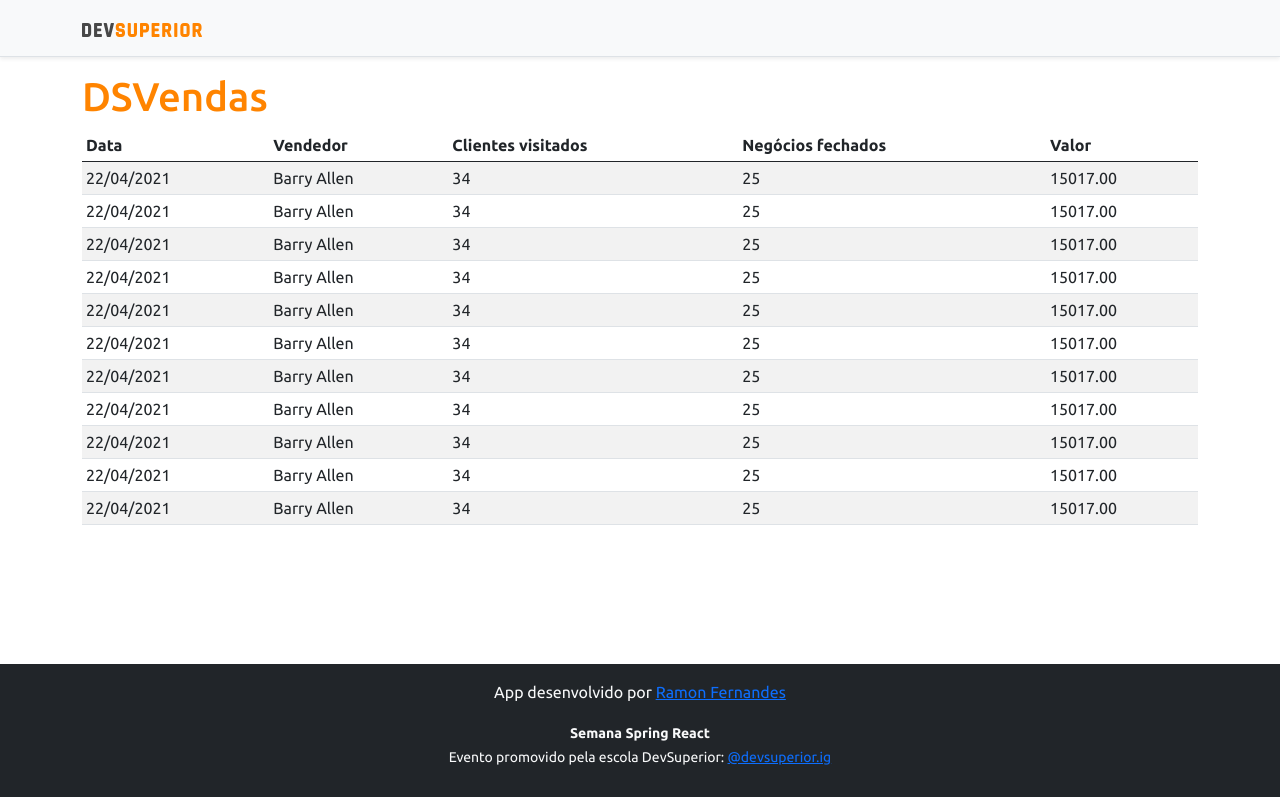
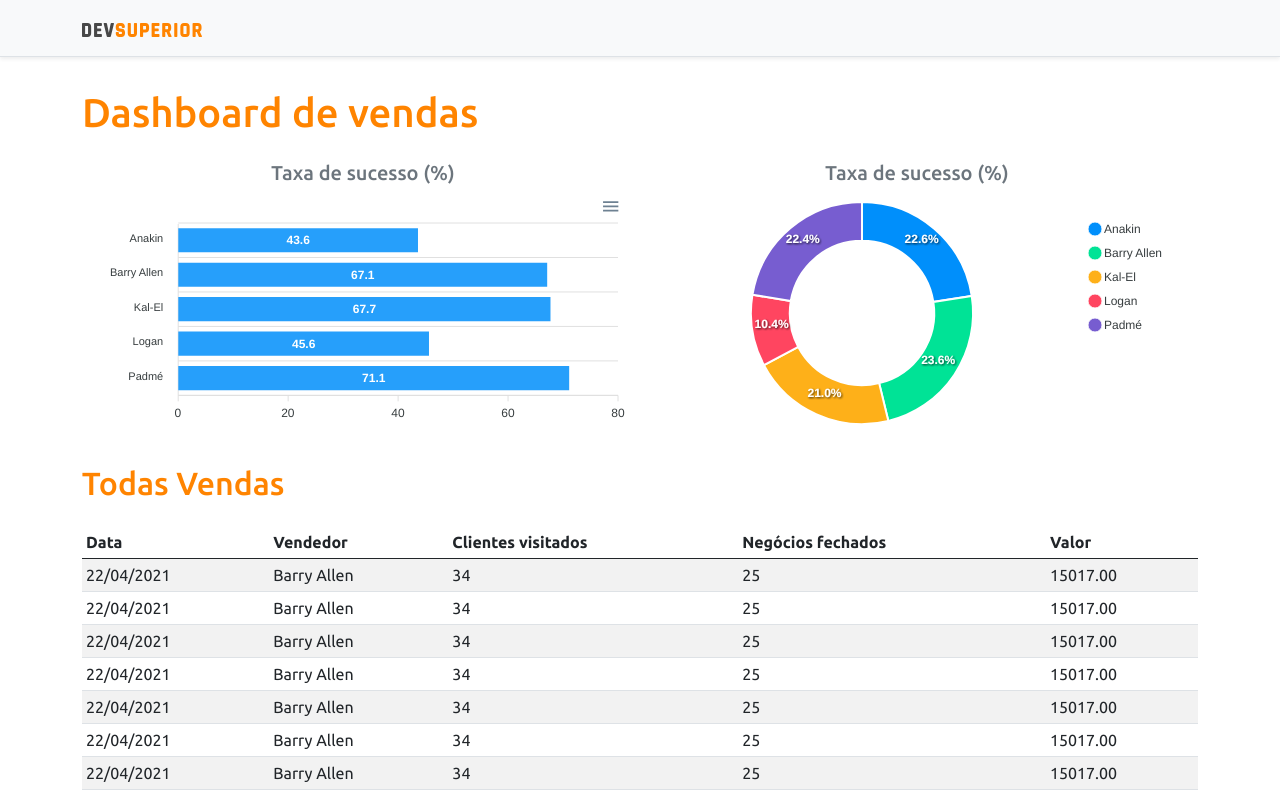
Before and after one commit to ramonfbarbosa/SDS3-Project, a React (Create React App) app in the folder frontend/: page / in a window 1280 px wide. Shown: the top 797 px of the page. Built offline with nearby package versions, Linux system fonts and the light colour scheme.

Commit message:
Graficos estaticos

```diff
--- a/frontend/package.json
+++ b/frontend/package.json
@@ -11,8 +11,10 @@
     "@types/node": "^12.0.0",
     "@types/react": "^17.0.0",
     "@types/react-dom": "^17.0.0",
+    "apexcharts": "^3.26.1",
     "bootstrap": "^5.0.0",
     "react": "^17.0.2",
+    "react-apexcharts": "^1.3.9",
     "react-dom": "^17.0.2",
     "react-scripts": "4.0.3",
     "typescript": "^4.1.2",
--- a/frontend/src/App.tsx
+++ b/frontend/src/App.tsx
@@ -1,4 +1,6 @@
+import BarChart from 'components/BarChart';
 import DataTable from 'components/DataTable';
+import DonutChart from 'components/DonutChart';
 import Footer from 'components/Footer';
 import NavBar from 'components/NavBar';
 
@@ -7,9 +9,24 @@
     <>
       <NavBar />
       <div className="container">
-        <h1 className="text-primary">DSVendas</h1>
+        <h1 className="text-primary py-3">Dashboard de vendas</h1>
 
-      <DataTable />
+        <div className="row px-3">
+          <div className="col-sm-6">
+            <h5 className="text-center text-secondary">Taxa de sucesso (%)</h5>
+            <BarChart />
+          </div>
+          <div className="col-sm-6">
+            <h5 className="text-center text-secondary">Taxa de sucesso (%)</h5>
+            <DonutChart />
+          </div>
+        </div>
+
+        <div className="py-3">
+          <h2 className="text-primary">Todas Vendas</h2>
+        </div>
+
+        <DataTable />
       </div>
       <Footer />
     </>
--- /dev/null
+++ b/frontend/src/components/BarChart/index.tsx
@@ -0,0 +1,33 @@
+import Chart from 'react-apexcharts';
+
+const BarChart = () => {
+    const options = {
+        plotOptions: {
+            bar: {
+                horizontal: true,
+            }
+        },
+    };
+
+    const mockData = {
+        labels: {
+            categories: ['Anakin', 'Barry Allen', 'Kal-El', 'Logan', 'Padmé']
+        },
+        series: [
+            {
+                name: "% Sucesso",
+                data: [43.6, 67.1, 67.7, 45.6, 71.1]
+            }
+        ]
+    };
+    return (
+        <Chart
+            options={{ ...options, xaxis: mockData.labels}}
+            series={mockData.series}
+            type="bar"
+            height="240"
+        />
+    );
+}
+
+export default BarChart;
--- /dev/null
+++ b/frontend/src/components/DonutChart/index.tsx
@@ -0,0 +1,25 @@
+import Chart from 'react-apexcharts';
+
+const DonutChart = () => {
+    const mockData = {
+        series: [477138, 499928, 444867, 220426, 473088],
+        labels: ['Anakin', 'Barry Allen', 'Kal-El', 'Logan', 'Padmé']
+    }
+
+    const options = {
+        legend: {
+            show: true
+        }
+    }
+
+    return (
+        <Chart
+            options={{ ...options, labels: mockData.labels }}
+            series={mockData.series}
+            type="donut"
+            height="240"
+        />
+    );
+}
+
+export default DonutChart;
```
Also changed, not shown: 1 other file (tests, documents, lock files or other folders).
